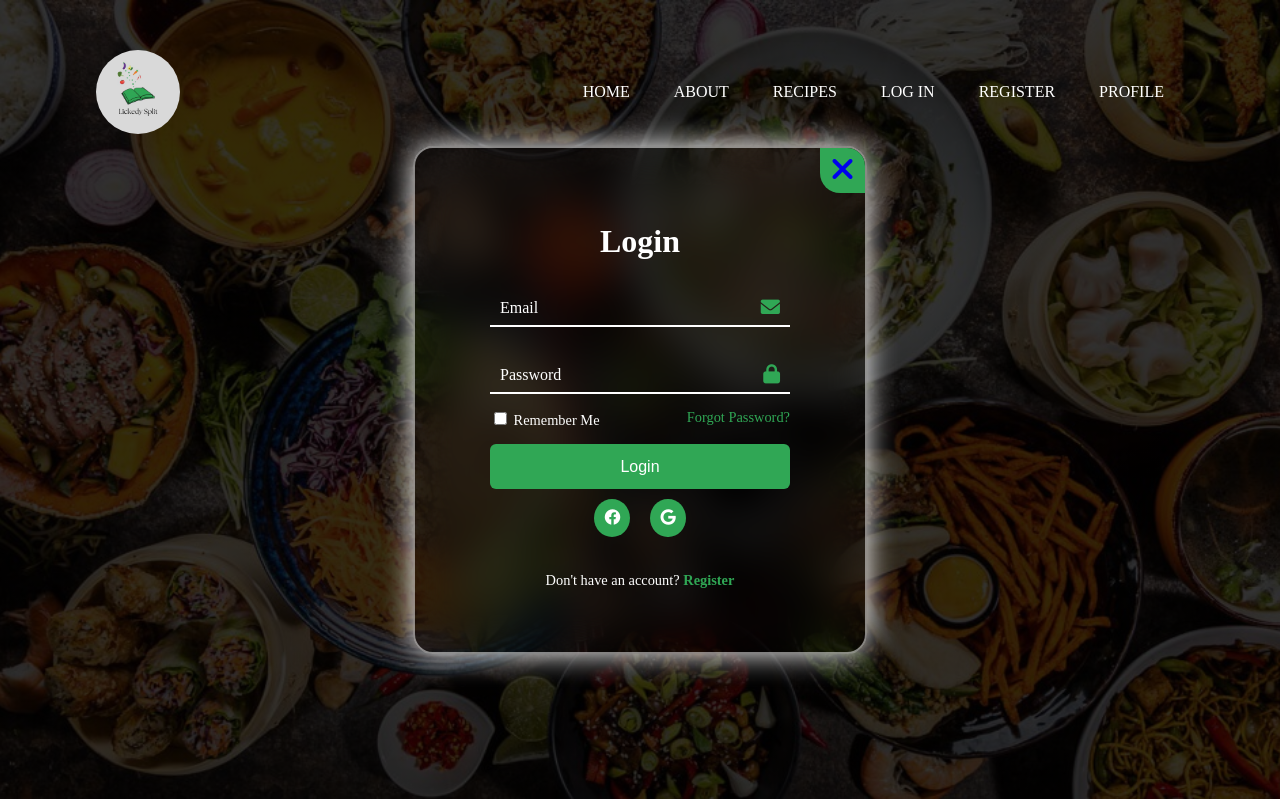
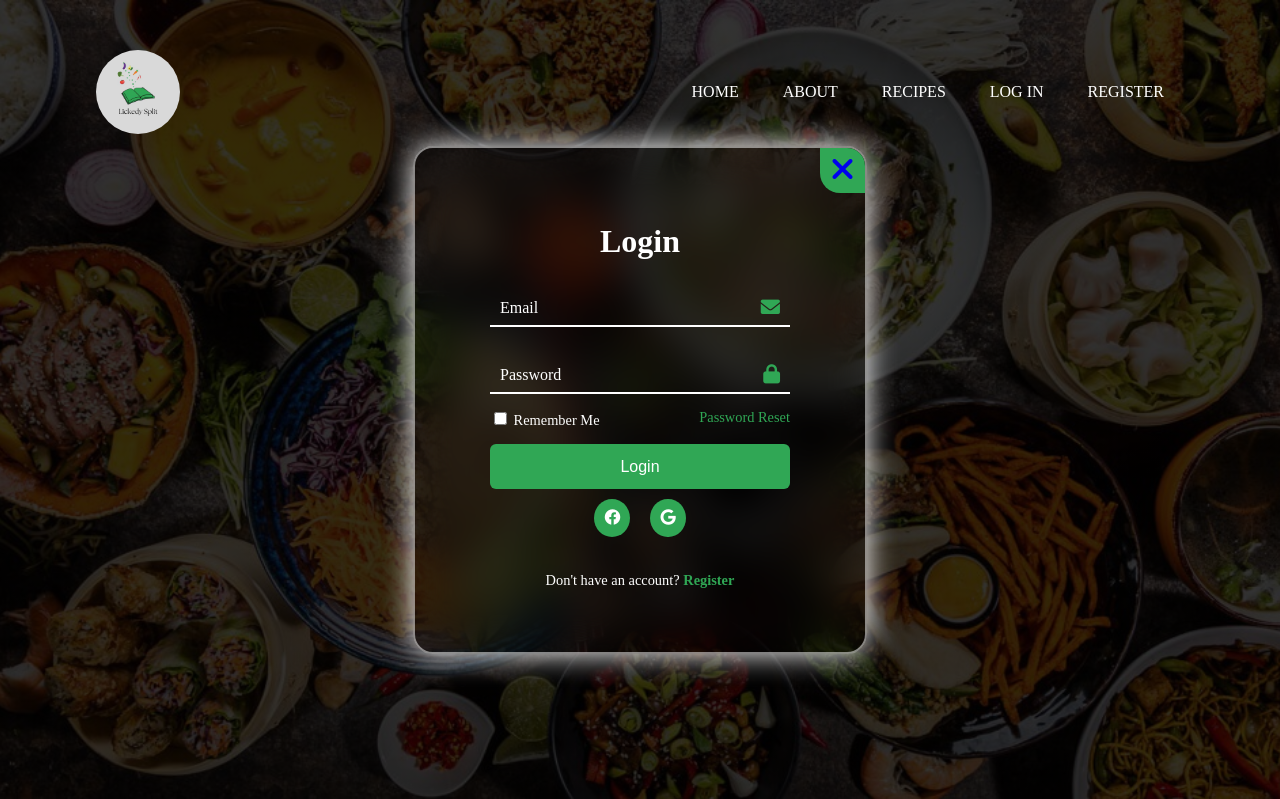
Before and after one commit to jasonemyers/WINTER_25_Final_Iterations, a Django app: page /accounts/login/ in a window 1280 px wide. Shown: the top 799 px of the page. Run offline with Django 5.2, Linux system fonts and the light colour scheme.

Commit message:
added in password change and reset using the base django set up

```diff
--- a/cookbook/lickedy_split/templates/lickedy_split/base.html
+++ b/cookbook/lickedy_split/templates/lickedy_split/base.html
@@ -33,6 +33,7 @@
                 <li><a href="{% url 'about' %}">About</a></li>
                 <li><a href="{% url 'recipes' %}">Recipes</a></li>
                 <li><a href="{% url 'profile' %}">Profile</a></li>
+                <li><a href="{% url 'password_change' %}">Password Change</a></li>
                 <li>
                     <form action="{% url 'logout' %}" method="post">
                         {% csrf_token %}
@@ -45,7 +46,6 @@
                 <li><a href="{% url 'recipes' %}">Recipes</a></li>
                 <li><a href="{% url 'login' %}">Log In</a></li>
                 <li><a href="{% url 'register' %}">Register</a></li>
-                <li><a href="{% url 'profile' %}">Profile</a></li>
                 {% endif %}
             </ul>
 
--- a/cookbook/lickedy_split/templates/registration/login.html
+++ b/cookbook/lickedy_split/templates/registration/login.html
@@ -52,7 +52,7 @@
       <!--forgot password-->
       <div class="remember-forgot">
         <label><input type="checkbox"> Remember Me</label>
-        <a href="{% url 'forgetpassword' %}" class="forgot-password-link">Forgot Password?</a>
+        <a href="{% url 'password_reset' %}">Password Reset</a>
       </div>
 
       <!--Submit-->
```
Also changed, not shown: cookbook/db.sqlite3, cookbook/lickedy_split/templates/registration/password_change_done.html (added), cookbook/lickedy_split/templates/registration/password_change_form.html (added).
